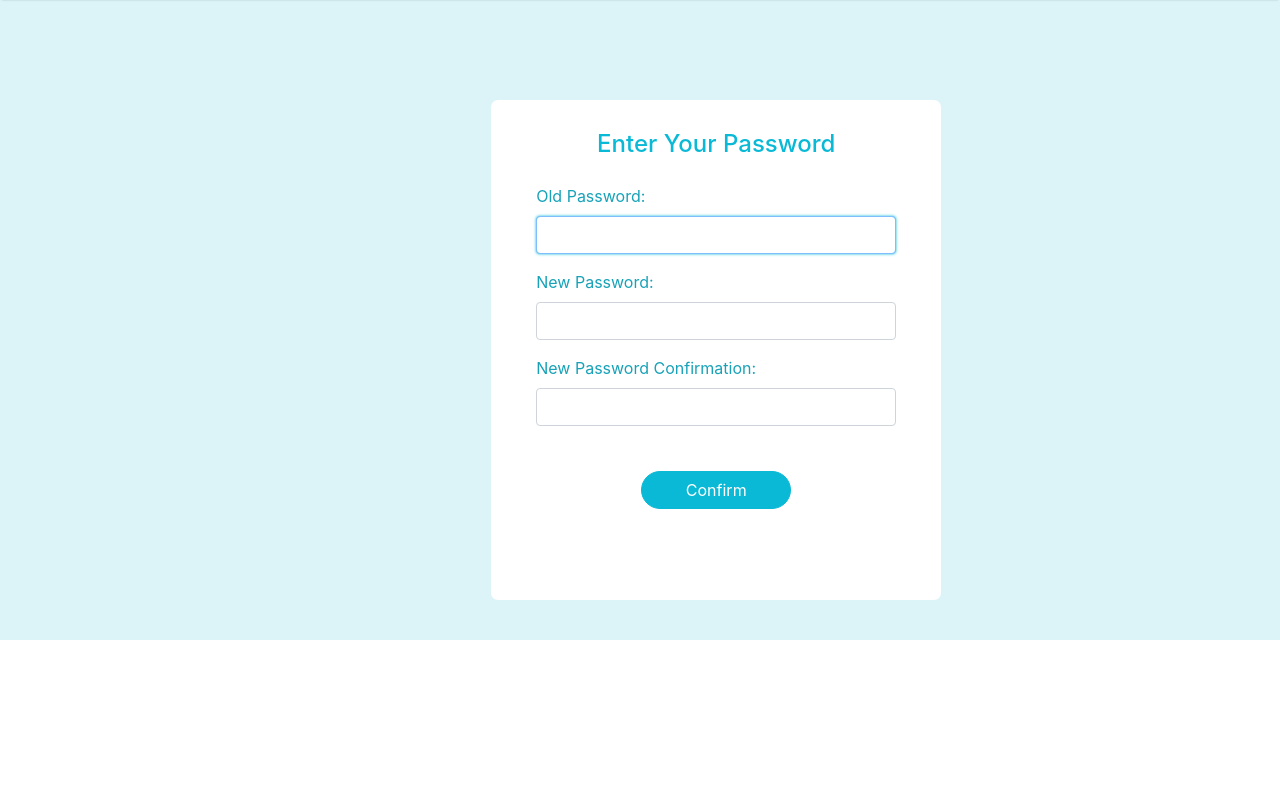
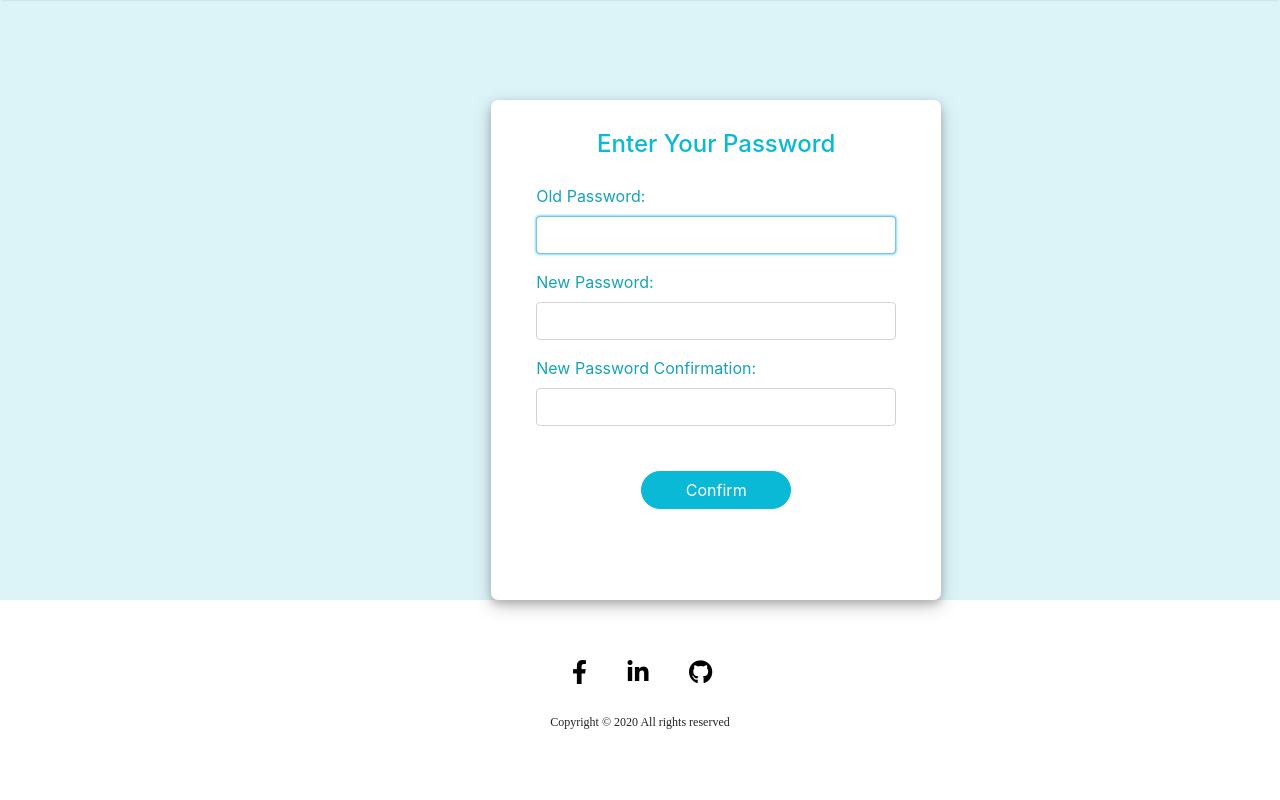
Before and after one commit to AnoushAtayan/cs50_project, a Django app: page /users/password_change/ in a window 1280 px wide. Shown: the part 87-887 px from the top of that part. Run offline with Django 3.2, Linux system fonts and the light colour scheme; the visitor is signed in with stand-in values (Sample User, id 1); the page is wider than the window, and the part outside it is not shown; some libraries are stand-ins or nearby versions.

Commit message:
added footer

```diff
--- a/static/css/custom.css
+++ b/static/css/custom.css
@@ -47,7 +47,7 @@ input:focus, input:hover {
 
 .main-content {
   background-color: #dcf4f8;
-  height: 80vh; }
+  height: 75vh; }
 
 #id_dropzone_wrapper {
   margin-top: 50px; }
@@ -62,7 +62,8 @@ input:focus, input:hover {
   width: 450px;
   max-width: 600px;
   border-radius: 7px;
-  background-color: #ffffff; }
+  background-color: #ffffff;
+  box-shadow: 0 4px 8px 0 rgba(0, 0, 0, 0.2), 0 6px 20px 0 rgba(0, 0, 0, 0.19); }
 
 #id_login_box {
   margin-top: 220px;
@@ -149,4 +150,24 @@ input:focus, input:hover {
 #id_dropzone_wrapper h2 {
   color: #09b9d6; }
 
+.footer-social {
+  margin-top: 60px; }
+
+.footer-social ul li {
+  display: inline-block;
+  margin-right: 36px; }
+
+.footer-social ul li a i {
+  font-size: 24px;
+  color: black; }
+
+.footer-social ul li a i:hover {
+  color: #09b9d6; }
+
+.copyright {
+  margin-top: 26px;
+  font-family: 'Lucida', serif;
+  font-size: 12px;
+  color: #232323; }
+
 /*# sourceMappingURL=custom.css.map */
--- a/templates/index.html
+++ b/templates/index.html
@@ -42,5 +42,24 @@
             {% endblock content %}
         </div>
     </div>
+    <footer class="footer">
+        <div class="container">
+            <div class="row">
+                <div class="col text-center">
+                    <div class="footer-social">
+                        <ul>
+                            <li><a href="https://www.facebook.com/profile.php?id=100004615263616"><i class="fab fa-facebook-f" aria-hidden="true"></i></a></li>
+                            <li><a href="https://www.linkedin.com/in/anoush-atayan-080b4b142/"><i class="fab fa-linkedin-in" aria-hidden="true"></i></a></li>
+                            <li><a href="https://github.com/AnoushAtayan"><i class="fab fa-github"></i></a></li>
+                        </ul>
+                    </div>
+                    <div class="copyright">Copyright &copy
+                        <script>document.write(new Date().getFullYear());</script>
+                        All rights reserved
+                    </div>
+                </div>
+            </div>
+        </div>
+    </footer>
 </div>
 {% endblock body %}
```
Also changed, not shown: static/css/custom_style.scss (+27 -1 lines), 1 other file.
